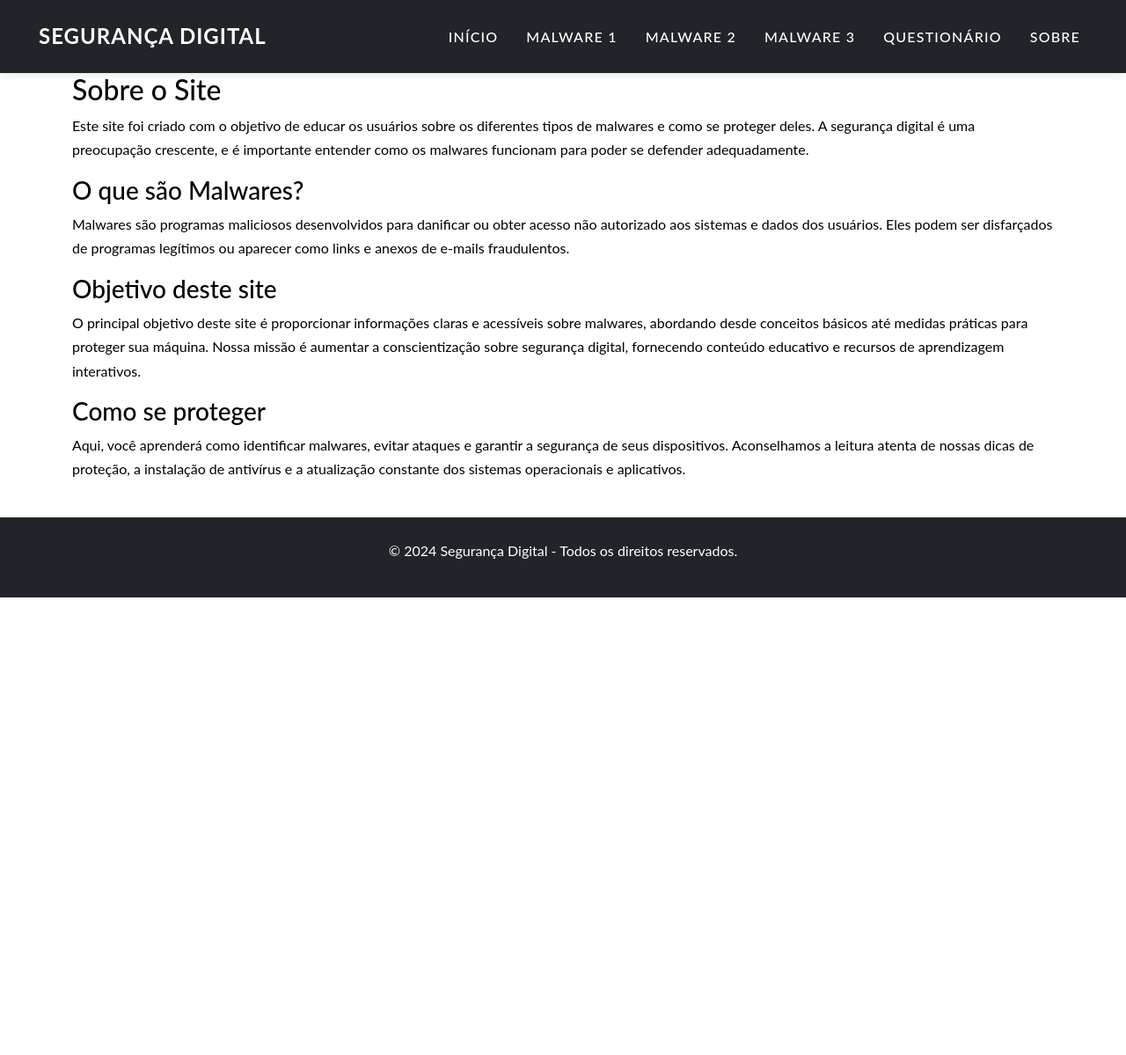
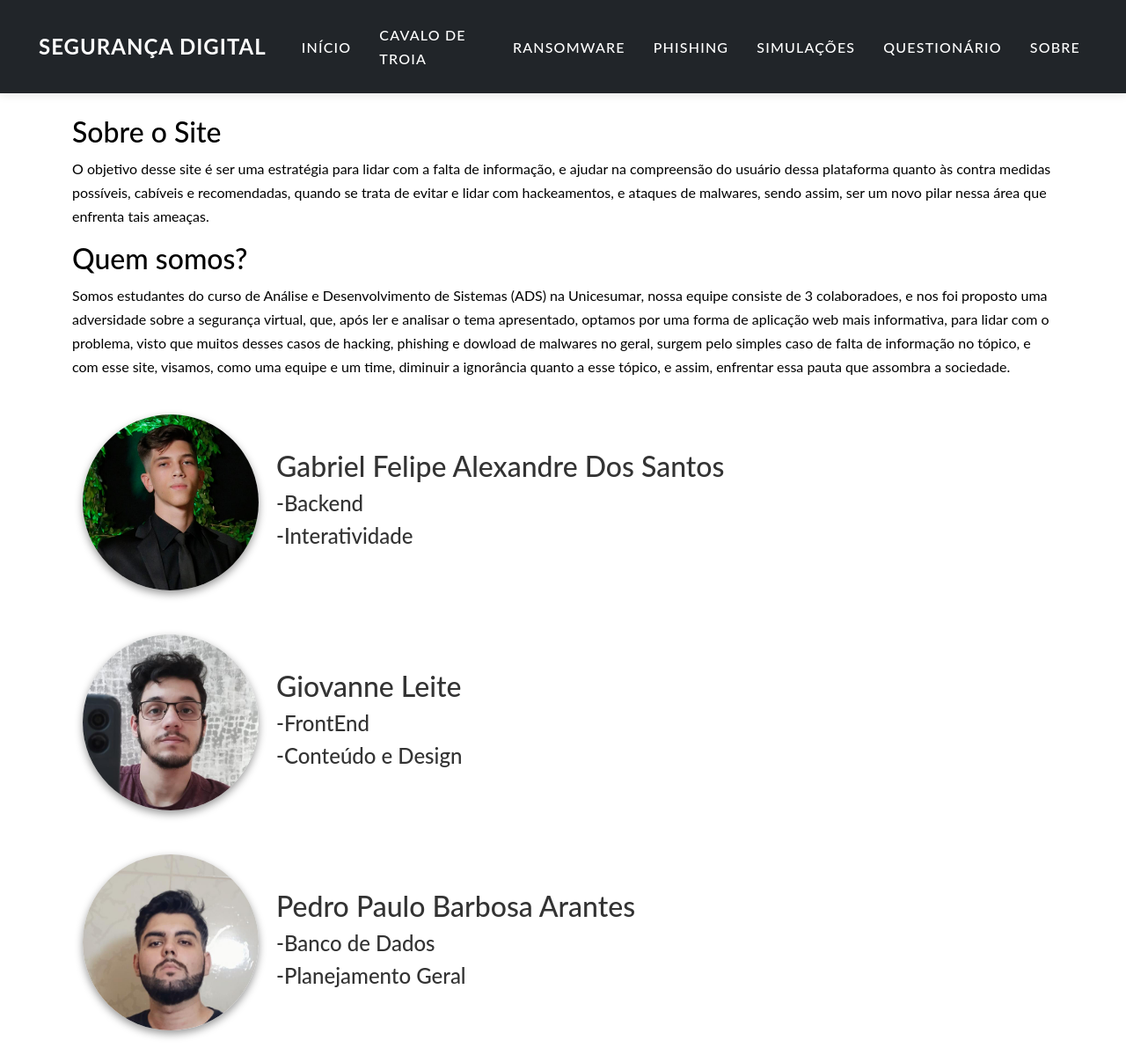
Before and after one commit to gabrsantos1/education-platform, a plain HTML site: page sobre.html in a window 1280 px wide. Shown: the top 1199 px of the page at 88% size. Before the commit the page ends 800 px from the top, so only its background shows below. Drawn offline with nearby package versions, Linux system fonts and the light colour scheme.

Commit message:
Add files via upload

```diff
--- a/sobre.html
+++ b/sobre.html
@@ -21,20 +21,22 @@
                         <a class="nav-link" href="index.html">Início</a>
                     </li>
                     <li class="nav-item">
-                        <a class="nav-link" href="malware1.html">Malware 1</a>
+                        <a class="nav-link" href="malware1.html">Cavalo de Troia</a>
                     </li>
                     <li class="nav-item">
-                        <a class="nav-link" href="malware2.html">Malware 2</a>
+                        <a class="nav-link" href="malware2.html">Ransomware</a>
                     </li>
                     <li class="nav-item">
-                        <a class="nav-link" href="malware3.html">Malware 3</a>
+                        <a class="nav-link" href="malware3.html">Phishing</a>
+                    </li>
+                    <li class="nav-item">
+                        <a class="nav-link" href="simulações.html">Simulações</a>
                     </li>
                     <li class="nav-item">
                         <a class="nav-link" href="questionario.html">Questionário</a>
                     </li>
                     <li class="nav-item">
                         <a class="nav-link active" href="sobre.html">Sobre</a>
-                    </li>
                 </ul>
             </div>
         </div>
@@ -42,21 +44,49 @@
 
     <div class="container" id="conteudo">
         <div class="row">
-            <div class="col-md-12">
+            <div class="col-md-12 espacing">
                 <h2>Sobre o Site</h2>
-                <p>Este site foi criado com o objetivo de educar os usuários sobre os diferentes tipos de malwares e como se proteger deles. A segurança digital é uma preocupação crescente, e é importante entender como os malwares funcionam para poder se defender adequadamente.</p>
+                <p>O objetivo desse site é ser uma estratégia para lidar com a falta de informação, e ajudar na compreensão do usuário dessa plataforma quanto às contra medidas possíveis, cabíveis e recomendadas, quando se trata de evitar e lidar com hackeamentos, e ataques de malwares, sendo assim, ser um novo pilar nessa área que enfrenta tais ameaças. </p>
 
-                <h3>O que são Malwares?</h3>
-                <p>Malwares são programas maliciosos desenvolvidos para danificar ou obter acesso não autorizado aos sistemas e dados dos usuários. Eles podem ser disfarçados de programas legítimos ou aparecer como links e anexos de e-mails fraudulentos.</p>
-
-                <h3>Objetivo deste site</h3>
-                <p>O principal objetivo deste site é proporcionar informações claras e acessíveis sobre malwares, abordando desde conceitos básicos até medidas práticas para proteger sua máquina. Nossa missão é aumentar a conscientização sobre segurança digital, fornecendo conteúdo educativo e recursos de aprendizagem interativos.</p>
-
-                <h3>Como se proteger</h3>
-                <p>Aqui, você aprenderá como identificar malwares, evitar ataques e garantir a segurança de seus dispositivos. Aconselhamos a leitura atenta de nossas dicas de proteção, a instalação de antivírus e a atualização constante dos sistemas operacionais e aplicativos.</p>
+                <h2>Quem somos?</h2>
+                <p>Somos estudantes do curso de Análise e Desenvolvimento de Sistemas (ADS) na Unicesumar, nossa equipe consiste de 3 colaboradoes, e nos foi proposto uma adversidade sobre a segurança virtual, que, após ler e analisar o tema apresentado, optamos por uma forma de aplicação web mais informativa, para lidar com o problema, visto que muitos desses casos de hacking, phishing e dowload de malwares no geral, surgem pelo simples caso de falta de informação no tópico, e com esse site, visamos, como uma equipe e um time, diminuir a ignorância quanto a esse tópico, e assim, enfrentar essa pauta que assombra a sociedade.</p>
+            </head>
+            <body>
+            <div class= "container">
+                <div class="foto-container espacingf">
+                    <img class="foto" src="./img/gabriel.jpeg">
+                </div>
+                <div class="textoimg">
+                    <h2>Gabriel Felipe Alexandre Dos Santos</h2>
+                    <h4>-Backend</h4>
+                    <h4>-Interatividade</h4>
+                </div>
+            </div>
+            <div class= "container">
+                <div class="foto-container espacingf">
+                    <img class="foto" src="./img/giovanne.jpeg">
+                </div>
+                <div class="textoimg">
+                    <h2>Giovanne Leite</h2>
+                    <h4>-FrontEnd</h4>
+                    <h4>-Conteúdo e Design</h4>
+                </div>
+            </div>
+            <div class= "container">
+                <div class="foto-container espacingf">
+                    <img class="foto" src="./img/gpedro.jpeg">
+                </div>
+                    <div class="textoimg">
+                    <h2>Pedro Paulo Barbosa Arantes</h2>
+                    <h4>-Banco de Dados</h4>
+                    <h4>-Planejamento Geral</h4>
+                    </div>
+                </div>
             </div>
         </div>
     </div>
+
+
 
     <footer class="bg-dark text-white text-center py-4 footer">
         <p>&copy; 2024 Segurança Digital - Todos os direitos reservados.</p>
--- a/style.css
+++ b/style.css
@@ -93,6 +93,7 @@ body {
     background-color: #2b2b2b;
     color: #ffffff;
   font-size: 14px;
+  margin-bottom: 35px;
 }
 
 
@@ -169,3 +170,46 @@ body {
         margin: 0.5rem 0;
     }
 }
+
+.espacing {
+    margin-top: 25px;
+    border-top: 25px;
+}
+
+.foto-container {
+    width: 200px;
+    height: 200px;
+    border-radius: 50%;
+    overflow: hidden;
+    display: flex;
+    justify-content: center;
+    align-items: center;
+    box-shadow: 0 4px 10px rgba(0, 0, 0, 0.4);
+}
+
+.foto {
+    width: 100%;
+    height: 100%;
+    object-fit: cover;
+    object-position: top;
+}
+
+.espacingf {
+    margin-top: 25px;
+    border-top: 25px;
+    margin-bottom: 25px;
+}
+
+.container {
+    display: flex;
+    align-items: center;
+    gap: 20px;
+    flex-wrap: nowrap;
+}
+
+
+.textoimg {
+        font-size: 9px;
+        line-height: 1,5;
+        color: #333;
+}
```
Also changed, not shown: index.html (+6 -3 lines), malware1.html (+6 -3 lines), malware2.html (+6 -3 lines), malware3.html (+6 -4 lines), questionario.html (+6 -4 lines), simulações.html (added, +70 -0 lines), img/gabriel.jpeg (added), img/giovanne.jpeg (added), img/gpedro.jpeg (added).
